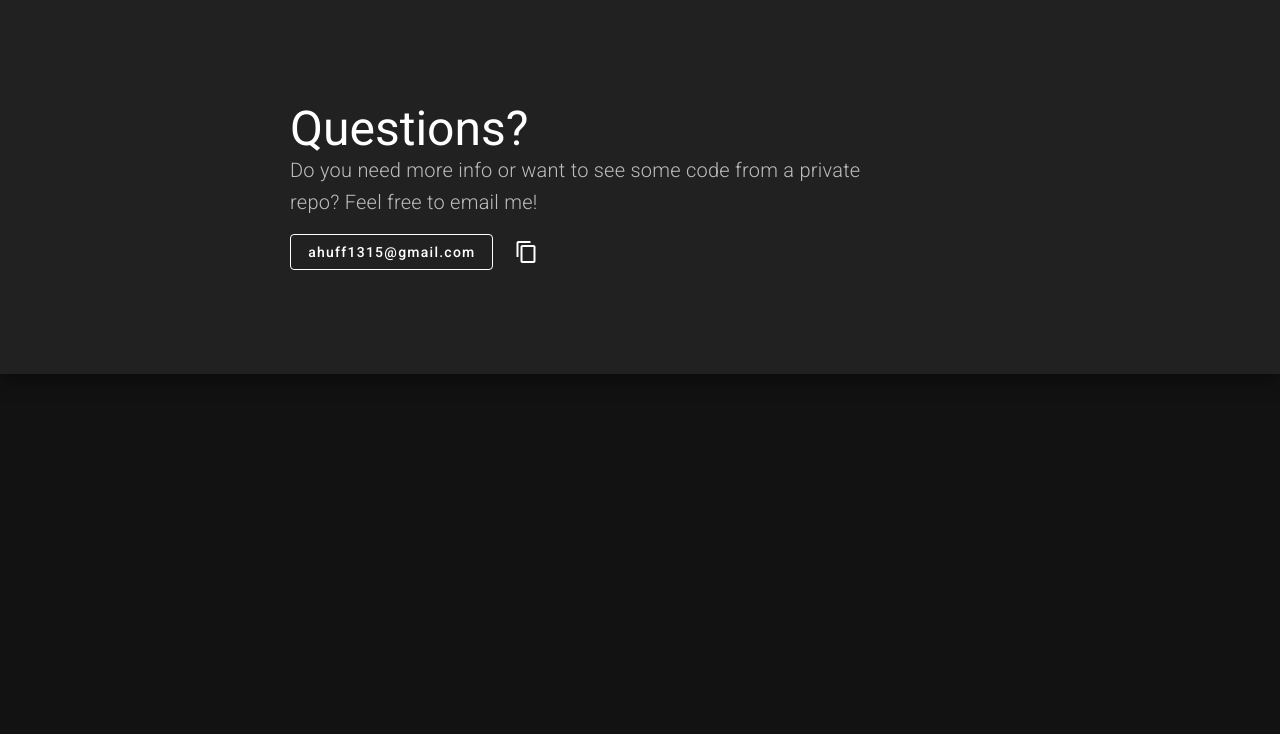
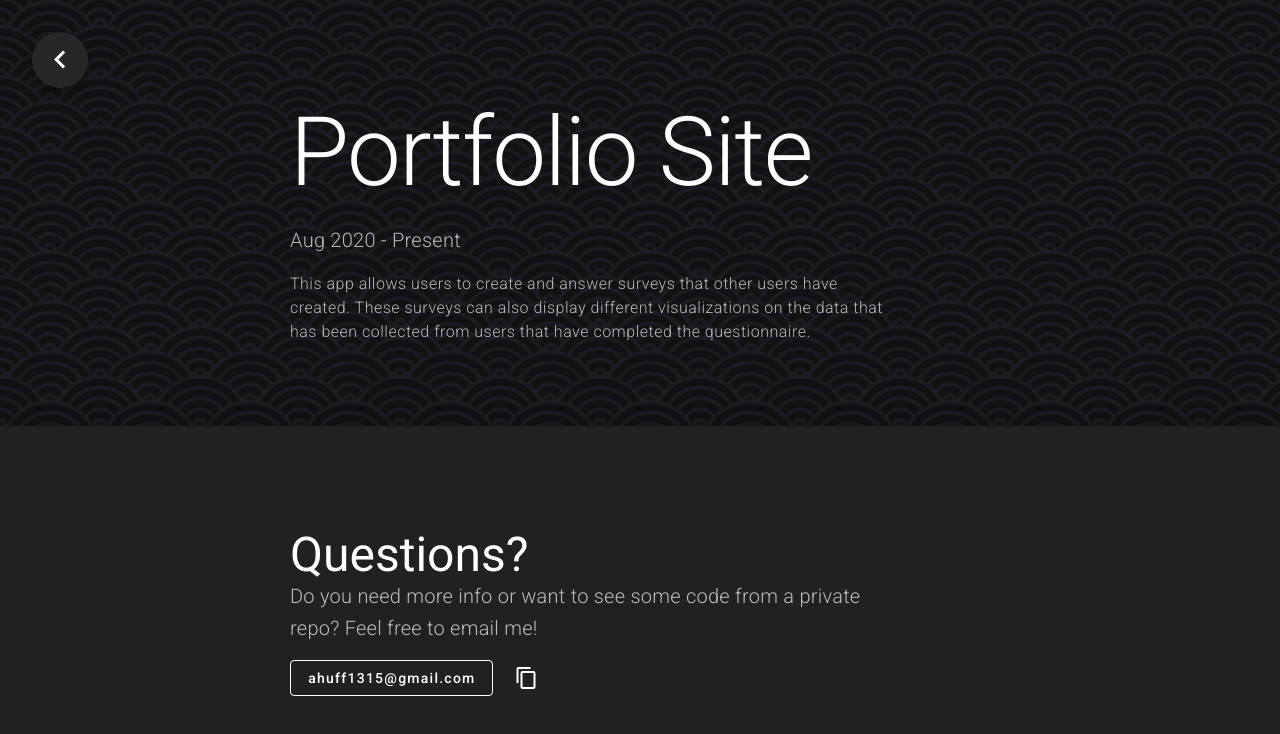
Before and after one commit to ahuff1315/anastasia-huff, a Nuxt app: page /portfolio in a window 1280 px wide. Shown: the top 734 px of the page. Built offline with nearby package versions, Linux system fonts and the light colour scheme.

Commit message:
add portfolio site page

```diff
--- /dev/null
+++ b/pages/portfolio.vue
@@ -0,0 +1,46 @@
+<template>
+  <div class="main-container py-16">
+    <div class="main-opacity" :class="[fadeOutStart ? 'fade-out-start' : '']">
+      <v-btn class="ml-4 mt-4" fab top left fixed @click="redirect()">
+        <v-icon large>
+          mdi-chevron-left
+        </v-icon>
+      </v-btn>
+      <div class="section-container">
+        <h1 class="text-h1 pt-10 pb-6">
+          Portfolio Site
+        </h1>
+        <p class="text-h6 font-weight-light text--secondary">
+          Aug 2020 - Present
+        </p>
+        <p class="text-body-1 font-weight-light text--secondary">
+          This app allows users to create and answer surveys that other users
+          have created. These surveys can also display different visualizations
+          on the data that has been collected from users that have completed the
+          questionnaire.
+        </p>
+      </div>
+    </div>
+  </div>
+</template>
+
+<script>
+export default {
+  data() {
+    return {
+      fadeOutStart: false,
+    };
+  },
+  components: {},
+  methods: {
+    redirect() {
+      this.fadeOutStart = true;
+      setTimeout(() => {
+        this.$router.go(-1);
+      }, 200);
+    },
+  },
+};
+</script>
+
+<style lang="scss"></style>
```
